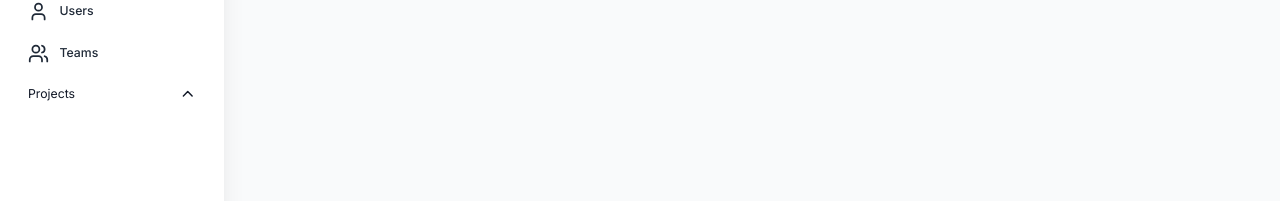
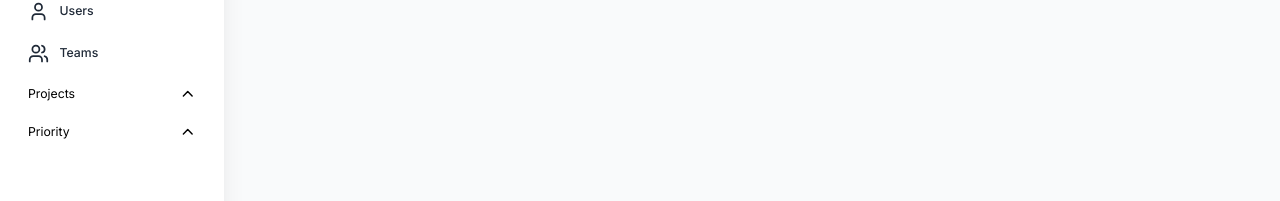
Before and after one commit to richardbvu/project-management-dashboard, a Next.js app in the folder client/: page / in a window 1280 px wide. Shown: the part 304-505 px from the top of the page. Built offline with nearby package versions, Linux system fonts and the light colour scheme; no server answers.

Commit message:
sidebar and change global css colors

```diff
--- a/client/src/app/(components)/Sidebar/index.tsx
+++ b/client/src/app/(components)/Sidebar/index.tsx
@@ -2,14 +2,19 @@
 
 import { useAppDispatch, useAppSelector } from "@/app/redux";
 import {
+  AlertCircle,
+  AlertOctagon,
+  AlertTriangle,
   Briefcase,
   ChevronDown,
   ChevronUp,
   Home,
+  Layers3,
   LockIcon,
   LucideIcon,
   Search,
   Settings,
+  ShieldAlert,
   User,
   Users,
   X,
@@ -74,10 +79,12 @@
           <SidebarLink icon={User} label="Users" href="/users" />
           <SidebarLink icon={Users} label="Teams" href="/teams" />
         </nav>
+
+        {/* PROJECTS LINKS*/}
         {/* BOOLEAN FLIP SWITCH */}
         <button
           onClick={() => setShowProjects((prev) => !prev)}
-          className="flex w-full items-center justify-between px-8 py-3"
+          className="flex w-full items-center justify-between px-8 py-3 dark:text-white"
         >
           <span className="">Projects</span>
           {showProjects ? (
@@ -87,6 +94,44 @@
           )}
         </button>
         {/* PROJECTS LIST */}
+
+        {/* PRIORITY LINKS */}
+        <button
+          onClick={() => setShowPriority((prev) => !prev)}
+          className="flex w-full items-center justify-between px-8 py-3 dark:text-white"
+        >
+          <span className="">Priority</span>
+          {showPriority ? (
+            <ChevronUp className="h-5 w-5" />
+          ) : (
+            <ChevronDown className="h-5 w-5" />
+          )}
+        </button>
+        {!showPriority && (
+          <div>
+            <SidebarLink
+              icon={AlertCircle}
+              label="Urgent"
+              href="/priority/urgent"
+            />
+            <SidebarLink
+              icon={ShieldAlert}
+              label="High"
+              href="/priority/high"
+            />
+            <SidebarLink
+              icon={AlertTriangle}
+              label="Medium"
+              href="/priority/medium"
+            />
+            <SidebarLink icon={AlertOctagon} label="Low" href="/priority/low" />
+            <SidebarLink
+              icon={Layers3}
+              label="Backlog"
+              href="/priority/backlog"
+            />
+          </div>
+        )}
       </div>
     </div>
   );
--- a/client/src/app/globals.css
+++ b/client/src/app/globals.css
@@ -15,6 +15,6 @@
   height: 100%;
   width: 100%;
   @apply text-sm;
-  @apply bg-gray-500;
-  @apply text-gray-900;
+  @apply bg-white;
+  @apply dark:bg-black;
 }
```
